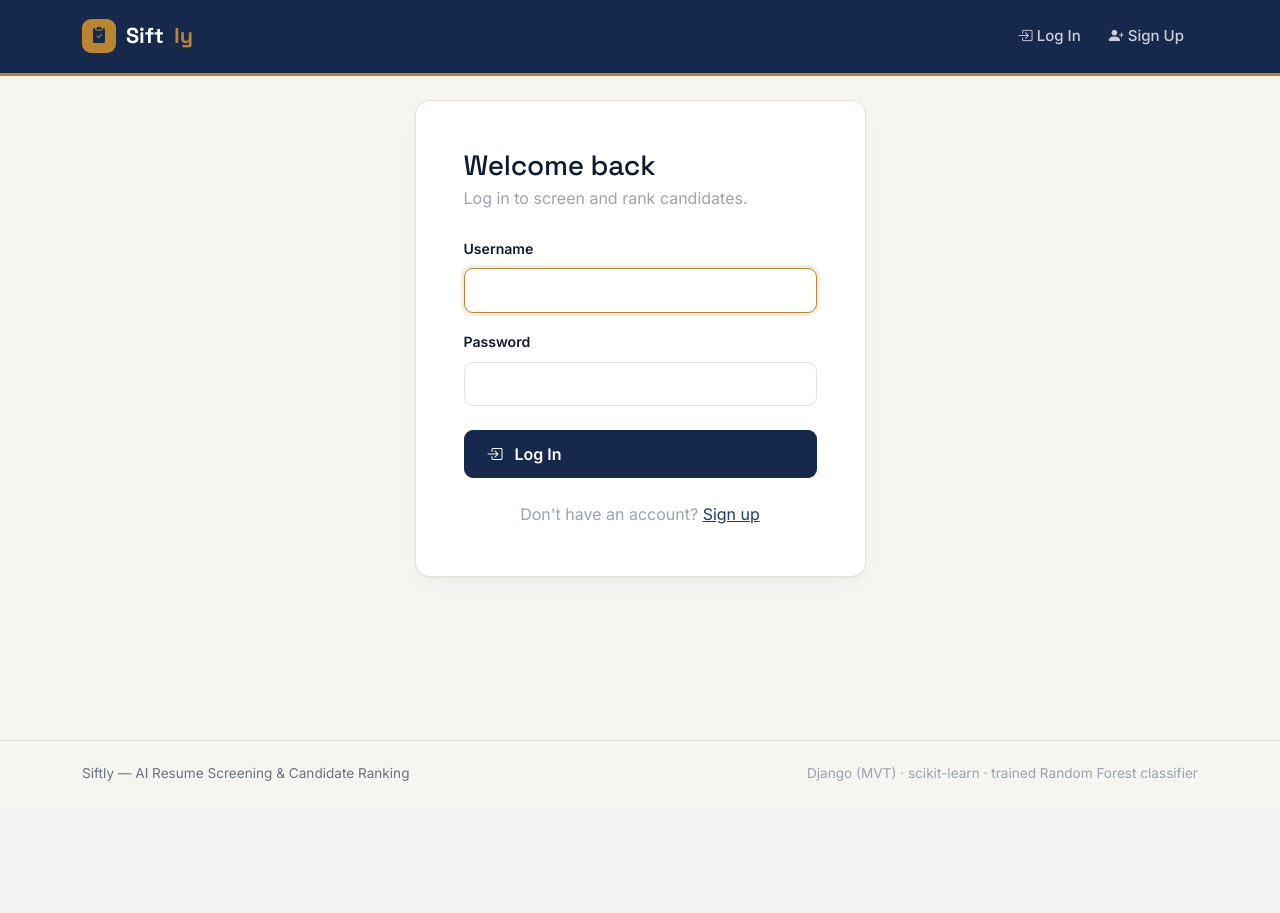
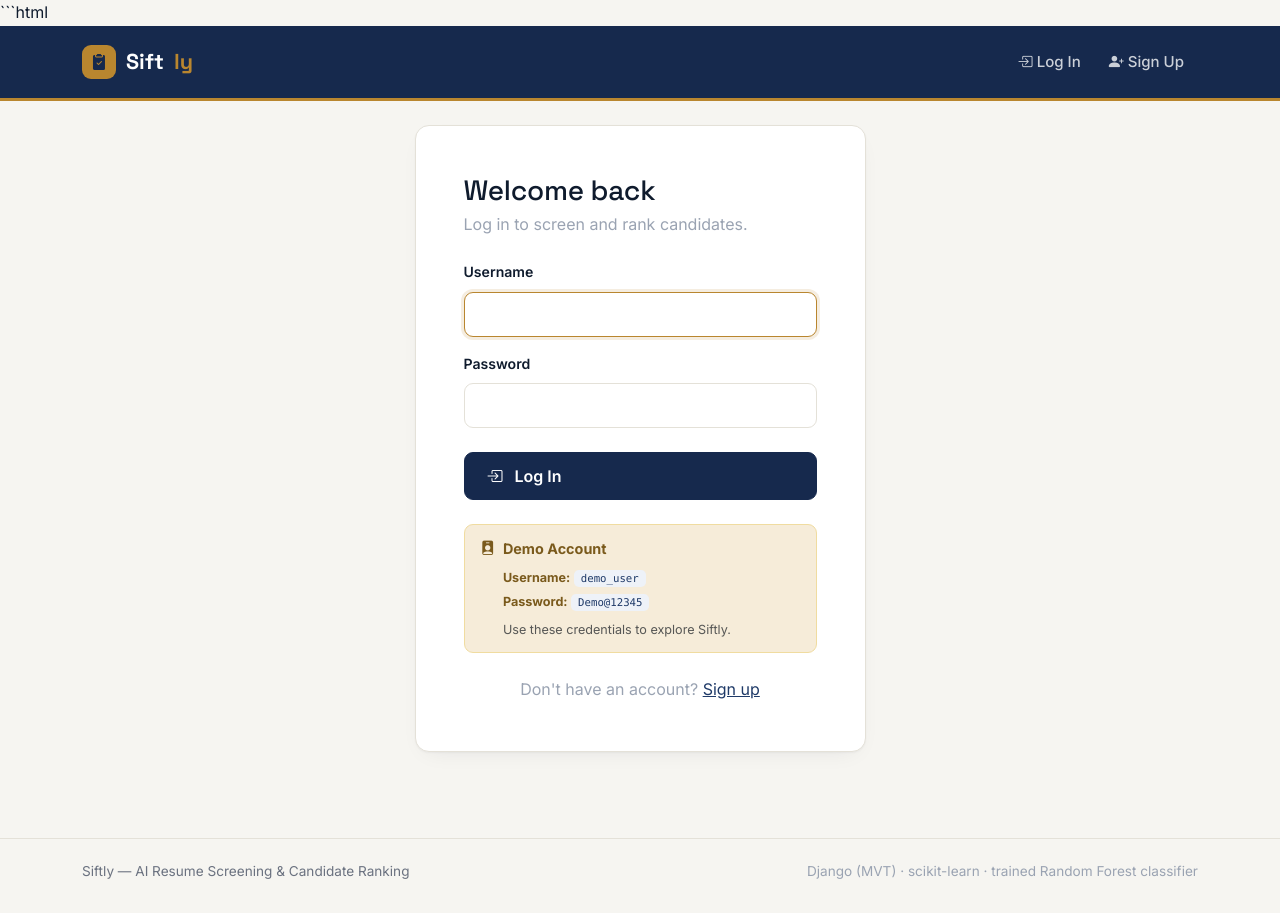
Before and after one commit to NANDYALASURESH/siftly-ai-resume-screening, a Django app: page /login/ in a window 1280 px wide. Before the commit the page ends 781 px from the top, so only its background shows below. Run offline with Django 5.2, Linux system fonts and the light colour scheme.

Commit message:
demo account details

````diff
--- a/screening/templates/screening/login.html
+++ b/screening/templates/screening/login.html
@@ -1,3 +1,4 @@
+```html
 {% extends "screening/base.html" %}
 {% block title %}Log In — Siftly{% endblock %}
 
@@ -10,28 +11,73 @@
 
             <form method="post">
                 {% csrf_token %}
+
                 {% if form.non_field_errors %}
                     <div class="app-alert alert-danger mb-3">
-                        {% for error in form.non_field_errors %}{{ error }}{% endfor %}
+                        {% for error in form.non_field_errors %}
+                            {{ error }}
+                        {% endfor %}
                     </div>
                 {% endif %}
+
                 <div class="mb-3">
                     <label class="form-label" for="id_username">Username</label>
-                    <input type="text" name="username" class="form-control" id="id_username" autofocus required>
+                    <input type="text"
+                           name="username"
+                           class="form-control"
+                           id="id_username"
+                           autofocus
+                           required>
                 </div>
+
                 <div class="mb-3">
                     <label class="form-label" for="id_password">Password</label>
-                    <input type="password" name="password" class="form-control" id="id_password" required>
+                    <input type="password"
+                           name="password"
+                           class="form-control"
+                           id="id_password"
+                           required>
                 </div>
+
                 <button type="submit" class="btn btn-navy w-100 mt-2">
-                    <i class="bi bi-box-arrow-in-right me-1"></i>Log In
+                    <i class="bi bi-box-arrow-in-right me-1"></i>
+                    Log In
                 </button>
             </form>
 
+            <!-- Demo Account -->
+            <div class="app-alert alert-info mt-4 mb-0">
+                <div class="d-flex align-items-start">
+                    <i class="bi bi-person-badge-fill me-2 mt-1"></i>
+
+                    <div>
+                        <strong>Demo Account</strong>
+
+                        <div class="small mt-2">
+                            <div class="mb-1">
+                                <strong>Username:</strong>
+                                <code>demo_user</code>
+                            </div>
+
+                            <div>
+                                <strong>Password:</strong>
+                                <code>Demo@12345</code>
+                            </div>
+                        </div>
+
+                        <div class="small text-muted mt-2">
+                            Use these credentials to explore Siftly.
+                        </div>
+                    </div>
+                </div>
+            </div>
+
             <p class="text-center text-muted-2 mt-4 mb-0">
-                Don't have an account? <a href="{% url 'screening:signup' %}">Sign up</a>
+                Don't have an account?
+                <a href="{% url 'screening:signup' %}">Sign up</a>
             </p>
         </div>
     </div>
 </div>
 {% endblock %}
+```
````
